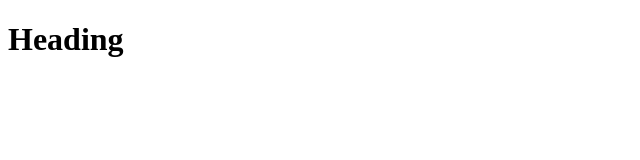
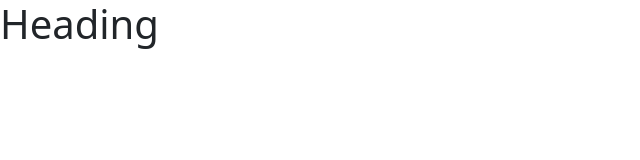
Before and after one commit to nscior/final_project, a plain HTML site: page index.html in a window 1280 px wide. Shown: the whole page, without its empty margins (0-640 px from the left). Drawn offline with nearby package versions, Linux system fonts and the light colour scheme.

Commit message:
bootstrap

```diff
--- a/index.html
+++ b/index.html
@@ -6,6 +6,10 @@
     <meta charset="UTF-8">
     <meta name="viewport" content="width=device-width, initial-scale=1.0">
     <meta http-equiv="X-UA-Compatible" content="ie=edge">
+
+    <!-- BOOTSTRAP -->
+    <link href="https://cdn.jsdelivr.net/npm/bootstrap@5.3.2/dist/css/bootstrap.min.css" rel="stylesheet" integrity="sha384-T3c6CoIi6uLrA9TneNEoa7RxnatzjcDSCmG1MXxSR1GAsXEV/Dwwykc2MPK8M2HN" crossorigin="anonymous">
+
     <title>How2Music</title>
     <link rel="stylesheet" href="screen.css">
   </head>
```
